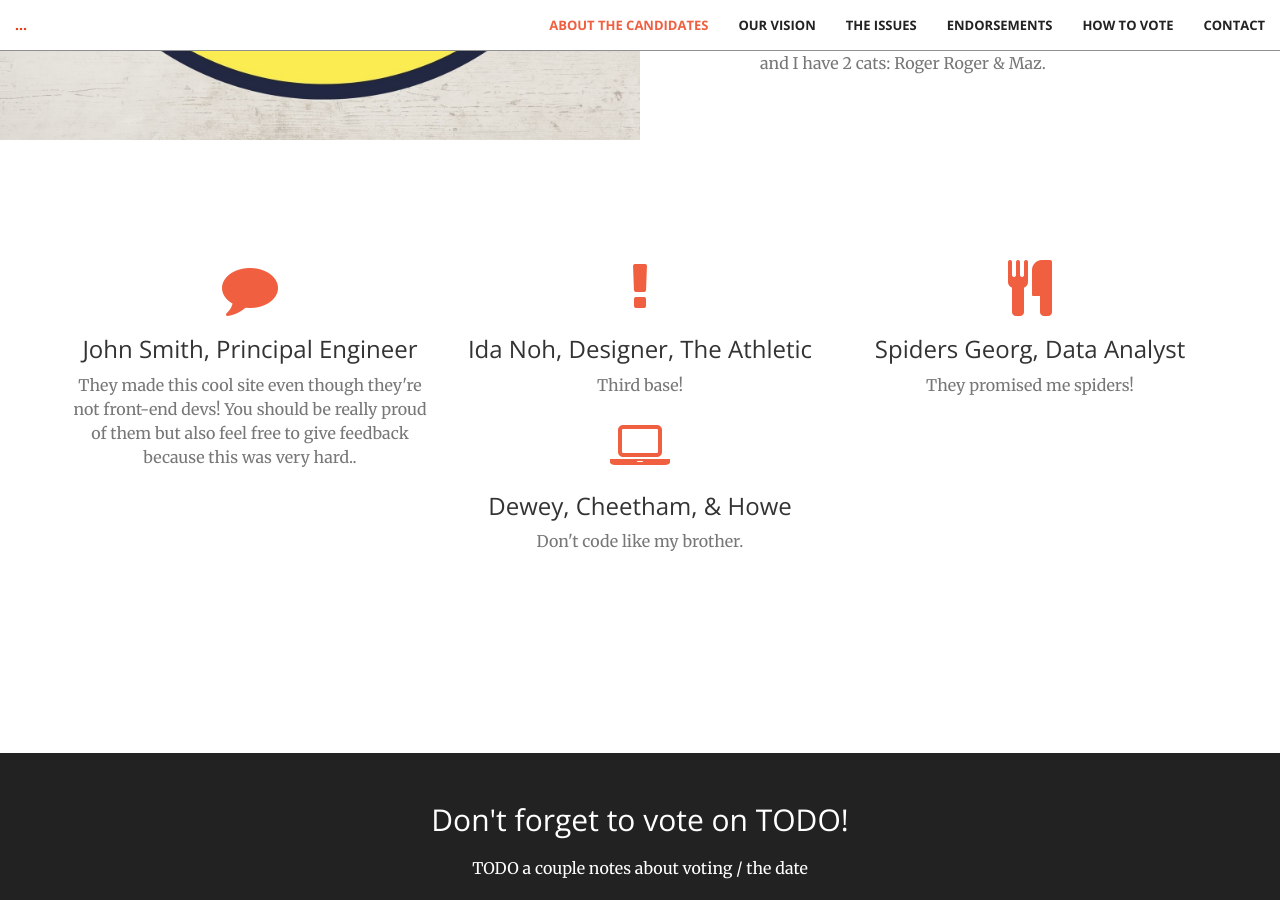
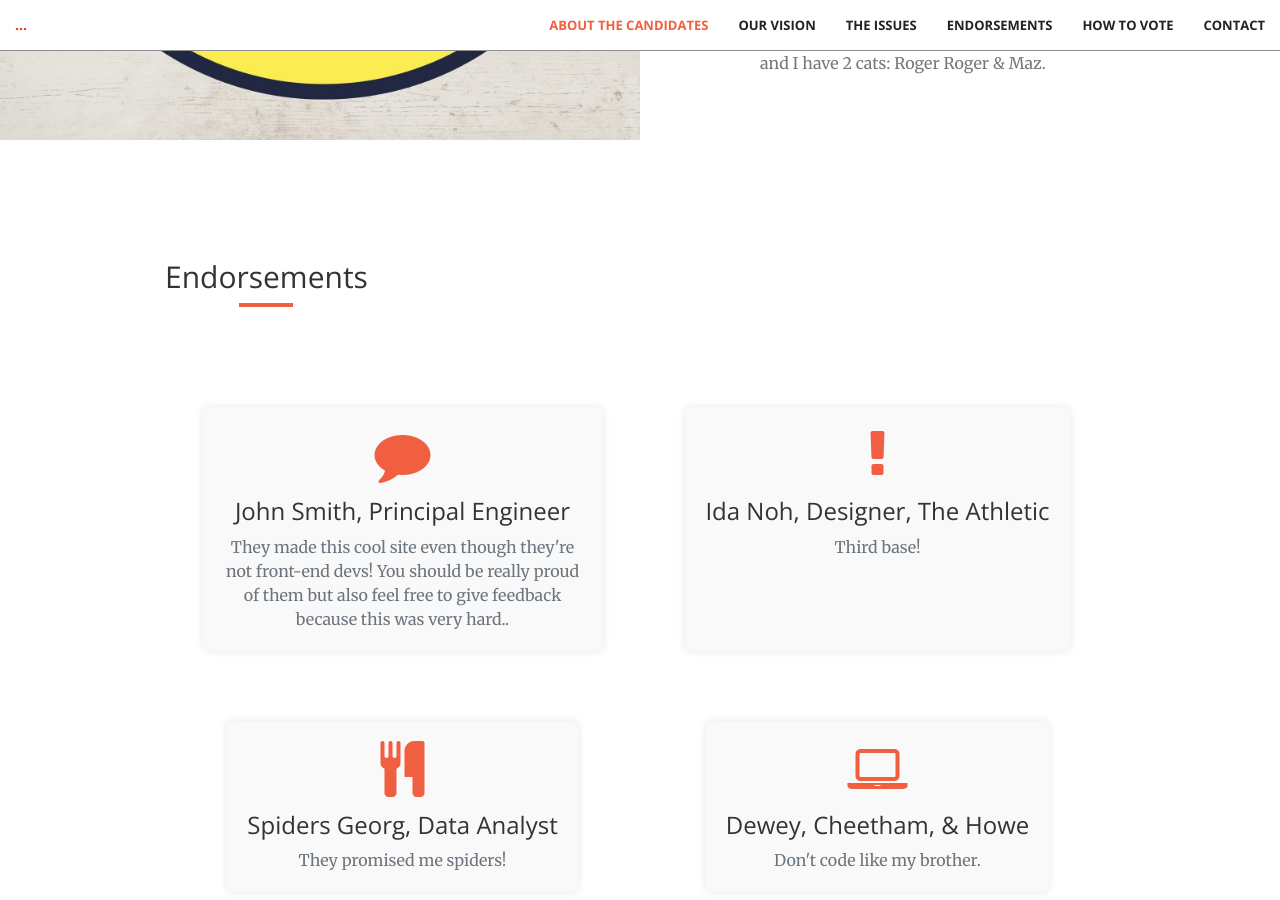
Before and after one commit to viccro/2025-campaign-site-draft, a Jekyll site: the page built from index.html, in a window 1280 px wide and 900 px high, scrolled down 3223 px. Built offline with Jekyll 4.4.1, drawn with Linux system fonts in a browser that asks for light colours.

Commit message:
trying to un-squish

```diff
--- a/_includes/endorsements.html
+++ b/_includes/endorsements.html
@@ -1,28 +1,40 @@
-<section id="services">
+<section id="endorsements">
   <div class="container">
     <div class="row">
-    <div class="col-lg-4 col-md-6 col-sm-12 text-center">
+      <div class="col-12 text-center">
+        <h2 class="section-heading">Endorsements</h2>
+        <hr class="primary">
+      </div>
+    </div>
+
+    <!-- Pair 1 -->
+    <div class="row">
+      <div class="col-md-6 col-sm-12 text-center">
         <div class="service-box">
           <i class="fa fa-4x fa-comment wow bounceIn text-primary"></i>
           <h3>John Smith, Principal Engineer</h3>
           <p class="text-muted">They made this cool site even though they're not front-end devs! You should be really proud of them but also feel free to give feedback because this was very hard..</p>
         </div>
       </div>
-    <div class="col-lg-4 col-md-6 col-sm-12 text-center">
+      <div class="col-md-6 col-sm-12 text-center">
         <div class="service-box">
           <i class="fa fa-4x fa-exclamation wow bounceIn text-primary" data-wow-delay=".1s"></i>
           <h3>Ida Noh, Designer, The Athletic</h3>
           <p class="text-muted">Third base!</p>
         </div>
       </div>
-    <div class="col-lg-4 col-md-6 col-sm-12 text-center">
+    </div>
+
+    <!-- Pair 2 -->
+    <div class="row">
+      <div class="col-md-6 col-sm-12 text-center">
         <div class="service-box">
           <i class="fa fa-4x fa-cutlery wow bounceIn text-primary" data-wow-delay=".2s"></i>
           <h3>Spiders Georg, Data Analyst</h3>
           <p class="text-muted">They promised me spiders!</p>
         </div>
       </div>
-    <div class="col-lg-4 col-md-6 col-sm-12 text-center">
+      <div class="col-md-6 col-sm-12 text-center">
         <div class="service-box">
           <i class="fa fa-4x fa-laptop text-primary" data-wow-delay=".3s"></i>
           <h3>Dewey, Cheetham, & Howe</h3>
--- a/_sass/_endorsements.scss
+++ b/_sass/_endorsements.scss
@@ -1,23 +1,103 @@
-/* Make rows flex containers */
+// #endorsements .row {
+//   display: flex;
+//   flex-wrap: wrap;
+//   align-items: stretch;
+//   margin-bottom: 30px;
+// }
+
+// #endorsements .col-md-6,
+// #endorsements .col-sm-12 {
+//   display: flex;
+//   flex-direction: column;
+// }
+
+// #endorsements .service-box {
+//   flex-grow: 1;
+//   display: flex;
+//   flex-direction: column;
+//   justify-content: flex-start;
+// }
+
+/* Container styling */
+#endorsements .container {
+  max-width: 960px;
+  margin: 0 auto;
+  padding: 20px;
+}
+
+/* Section heading */
+#endorsements .section-heading {
+  margin-bottom: 10px;
+}
+
+#endorsements hr.primary {
+  border: 2px solid #f05f40;
+  width: 60px;
+  margin: 0 auto 40px;
+}
+
+/* Flex row for pairs */
 #endorsements .row {
   display: flex;
   flex-wrap: wrap;
   align-items: stretch;
+  margin-bottom: 30px;
 }
 
-/* Columns flex & vertical stacking */
-#endorsements .col-lg-4,
+/* Columns: 50% width on md+, 100% on small */
 #endorsements .col-md-6,
 #endorsements .col-sm-12 {
+  box-sizing: border-box;
+  padding: 10px;
   display: flex;
   flex-direction: column;
 }
 
-/* Service box fills height and stacks content */
+/* 2 per row on medium+ screens */
+@media (min-width: 768px) {
+  #endorsements .col-md-6 {
+    flex: 0 0 50%;
+    max-width: 50%;
+  }
+}
+
+/* 1 per row on small screens */
+@media (max-width: 767.98px) {
+  #endorsements .col-sm-12 {
+    flex: 0 0 100%;
+    max-width: 100%;
+  }
+}
+
+/* service-box fills height & stacks content */
 #endorsements .service-box {
+  background: #f9f9f9;
+  padding: 20px;
+  border-radius: 6px;
   flex-grow: 1;
   display: flex;
   flex-direction: column;
   justify-content: flex-start;
-  margin-bottom: 30px;
+  box-shadow: 0 0 8px rgba(0,0,0,0.1);
 }
+
+/* Icon styling */
+#endorsements .service-box i.fa {
+  color: #f05f40;
+  margin-bottom: 15px;
+}
+
+/* Headings and text */
+#endorsements .service-box h3 {
+  margin: 0 0 10px;
+}
+
+#endorsements .service-box p.text-muted {
+  color: #6c757d;
+  flex-shrink: 0;
+}
+
+/* Center text */
+.text-center {
+  text-align: center;
+}
```
Lines whose indentation alone changed are shown as unchanged.
